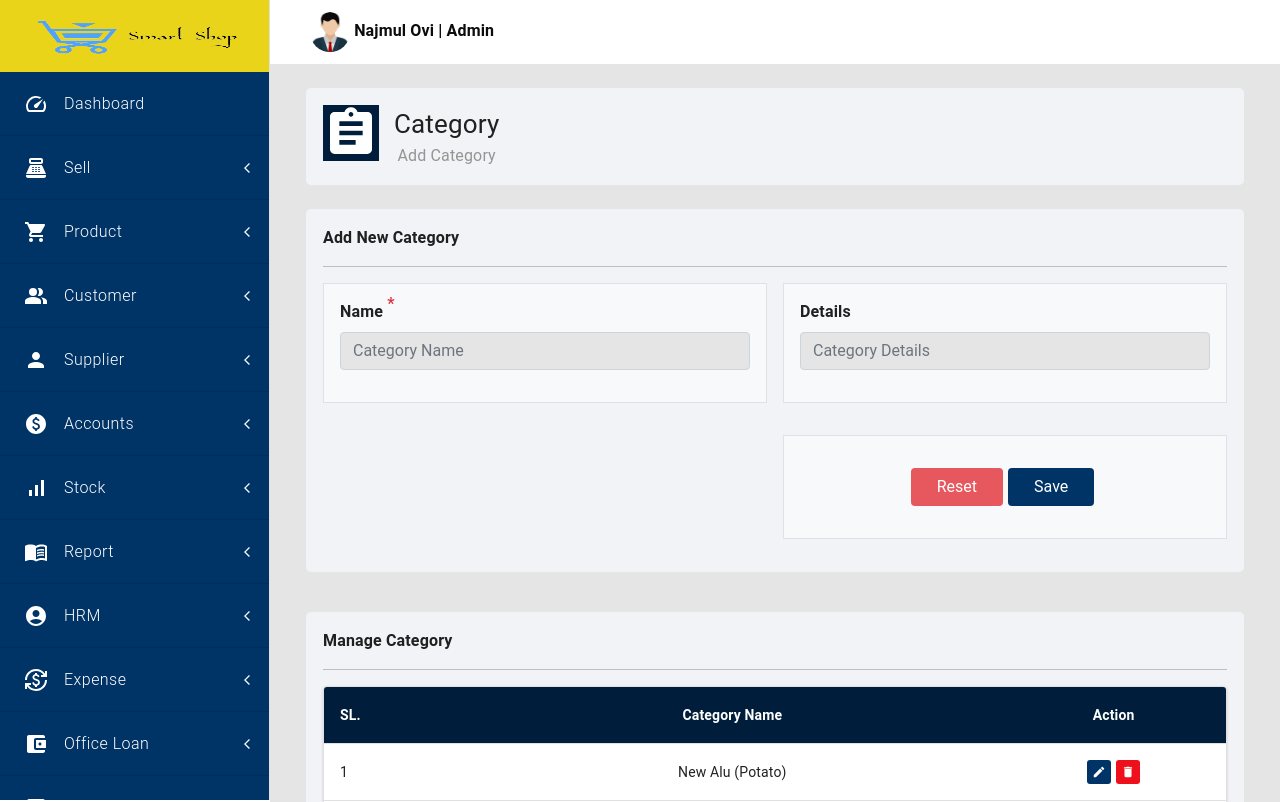
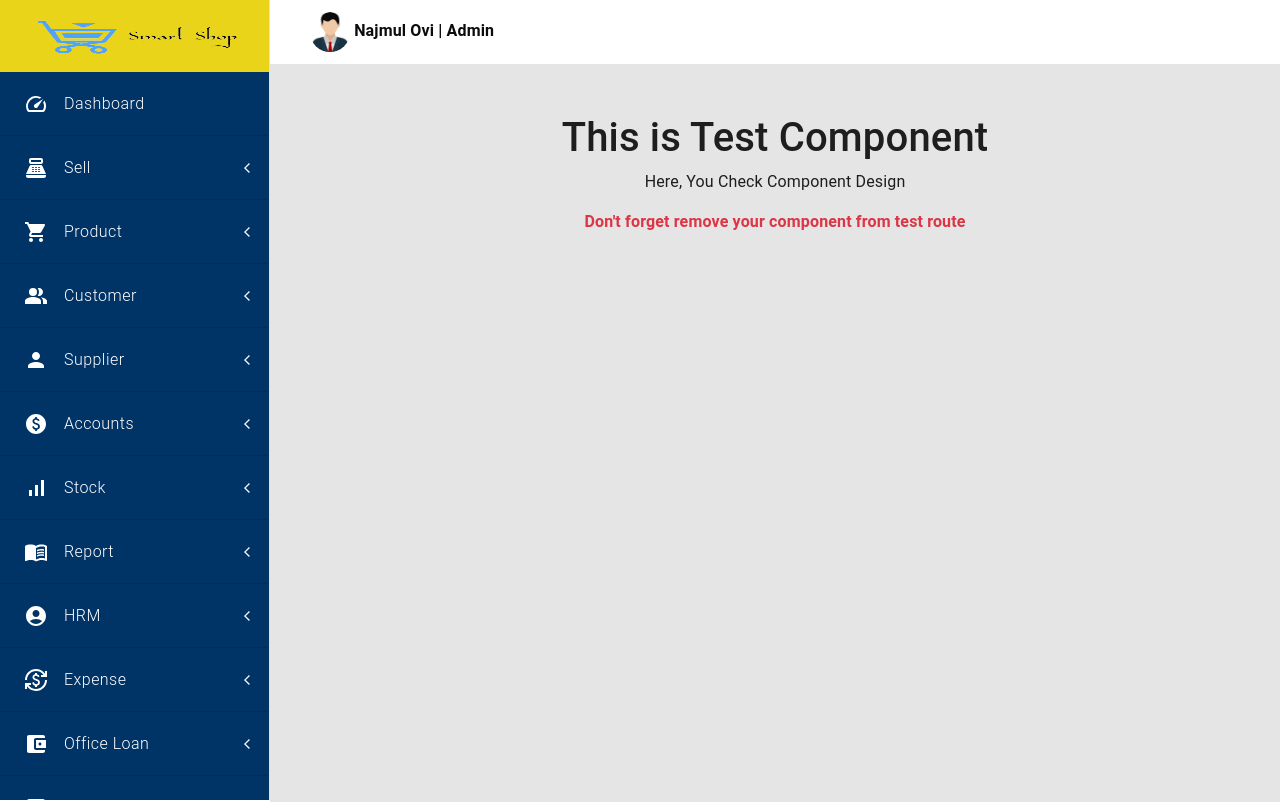
Before and after one commit to imRHB/smart-shop-client, a React (Create React App) app: page /dashboard/test-component in a window 1280 px wide. Shown: the top 802 px of the page. Built offline with nearby package versions, Linux system fonts and the light colour scheme; no server answers.

Commit message:
removed add category component from nested route page

```diff
--- a/src/pages/Dashboard/NestedRoutes/NestedRoutes.js
+++ b/src/pages/Dashboard/NestedRoutes/NestedRoutes.js
@@ -119,7 +119,7 @@ const NestedRoutes = () => {
 
         {/*===================TEST YOUR COMPONENT HERE=====================*/}
         {/* <Route path="expense-item" element={<TestComponent />}></Route> */}
-        <Route path="test-component" element={<AddCategory />}></Route>
+        <Route path="test-component" element={<TestComponent />}></Route>
         {/*===================TEST YOUR COMPONENT HERE====================*/}
       </Routes>
     </>
```
